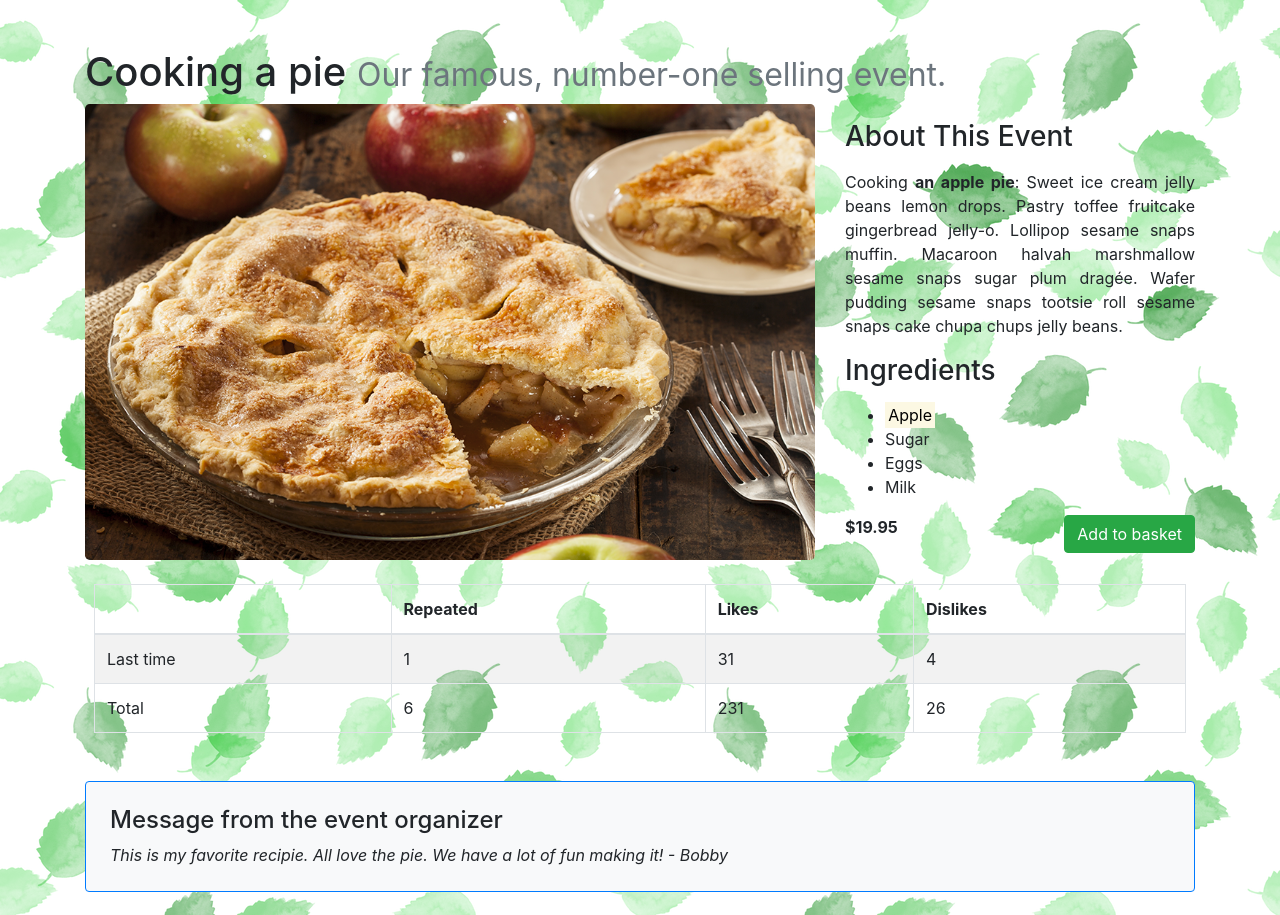
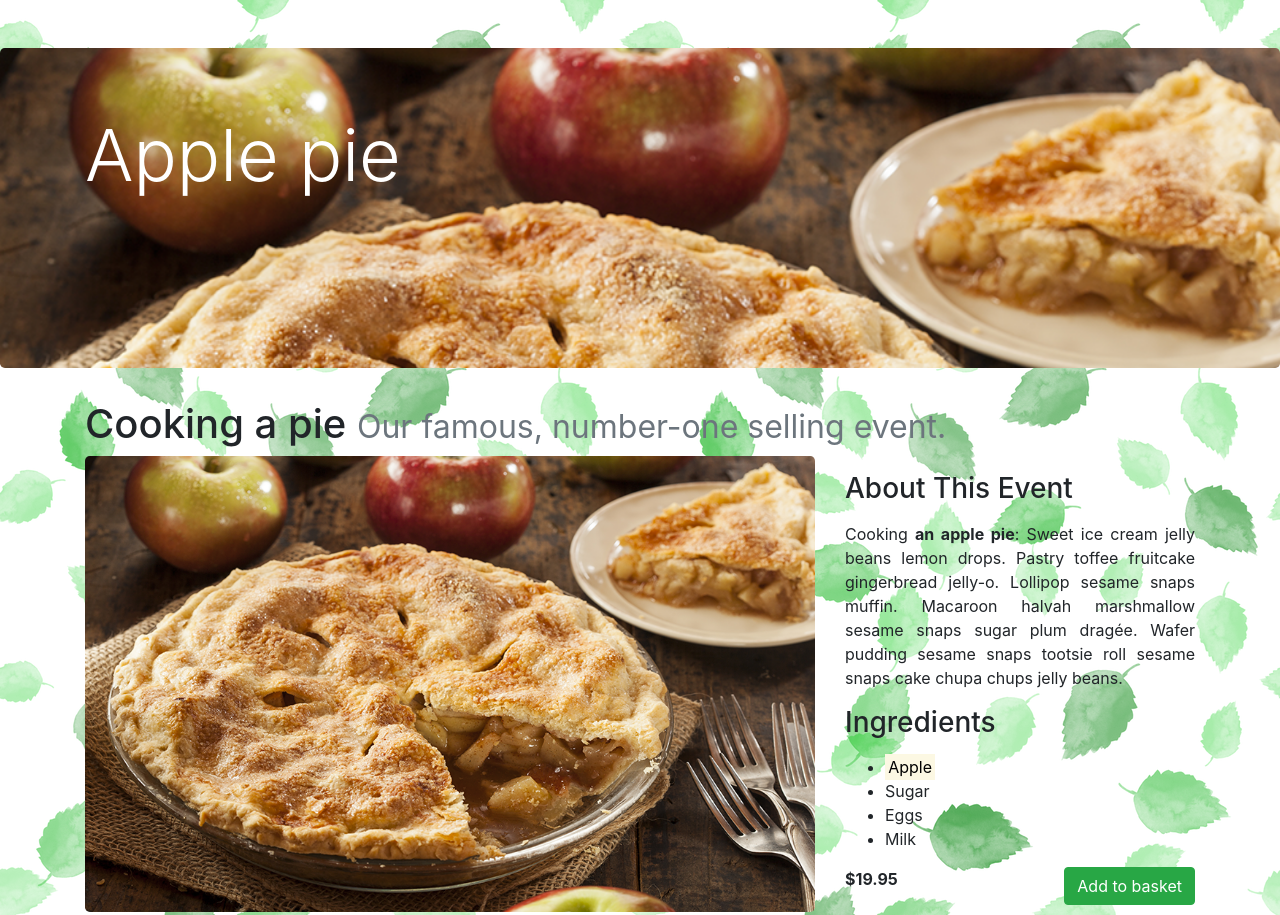
Before and after one commit to kpenov16/events, a plain HTML site: page index.html in a window 1280 px wide. Shown: the top 915 px of the page. Drawn offline with Linux system fonts and the light colour scheme.

Commit message:
add jumbotron for the details page

```diff
--- a/css/style.css
+++ b/css/style.css
@@ -1,8 +1,15 @@
 body{
     padding-top: 3rem;
     padding-bottom: 3rem;
-    padding-right: 3rem;
-    padding-left: 3rem;
     background-image: url(../images/seamless-pattern-5095737_640.png);
     background-repeat: repeat;
 }
+.jumbotron-detail-apple-pie{
+    background: url(../images/products/applepie.jpg) no-repeat fixed;
+}
+
+
+.jumbotron{
+    height: 40vh;
+    background-size: cover;
+}
--- a/index.html
+++ b/index.html
@@ -13,8 +13,13 @@
 <body>
 
     <main role="main">
+        <div class="jumbotron jumbotron-detail-apple-pie">
+            <div class="container">
+                <h1 class="display-3 text-white">Apple pie</h1>
+            </div>
+        </div>
         <div class="container">
-            <h1 >Cooking a pie
+            <h1>Cooking a pie
                 <small class="text-muted">Our famous, number-one selling event.</small>
             </h1>
 
```
